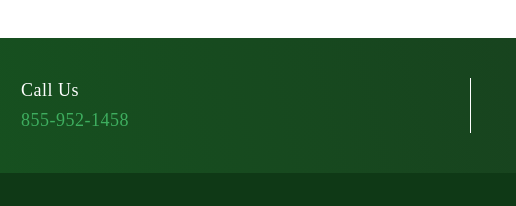
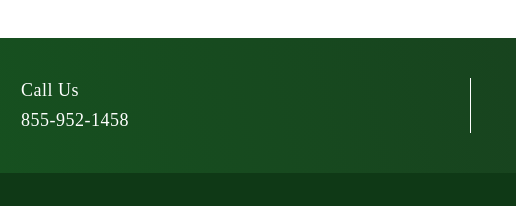
Before and after one commit to vilka-vk/makespace-help-center, a plain HTML site: page index.html in a window 1280 px wide. In both pictures the pointer is over the link "855-952-1458". Shown: the part 3279-3485 px from the top of the page, 170-686 px from the left. Drawn offline with nearby package versions, Linux system fonts and the light colour scheme; a web font is replaced by a local one.

Commit message:
Change color to hover effect for footer link

```diff
--- a/assets/css/custom.css
+++ b/assets/css/custom.css
@@ -173,3 +173,9 @@ h4 {
     color: #359652;
     border-color: #359652;
 }
+
+.ws-footer__link:hover,
+.ws-footer__link:active,
+.ws-footer__link:focus {
+    color: #fff;
+}
```
